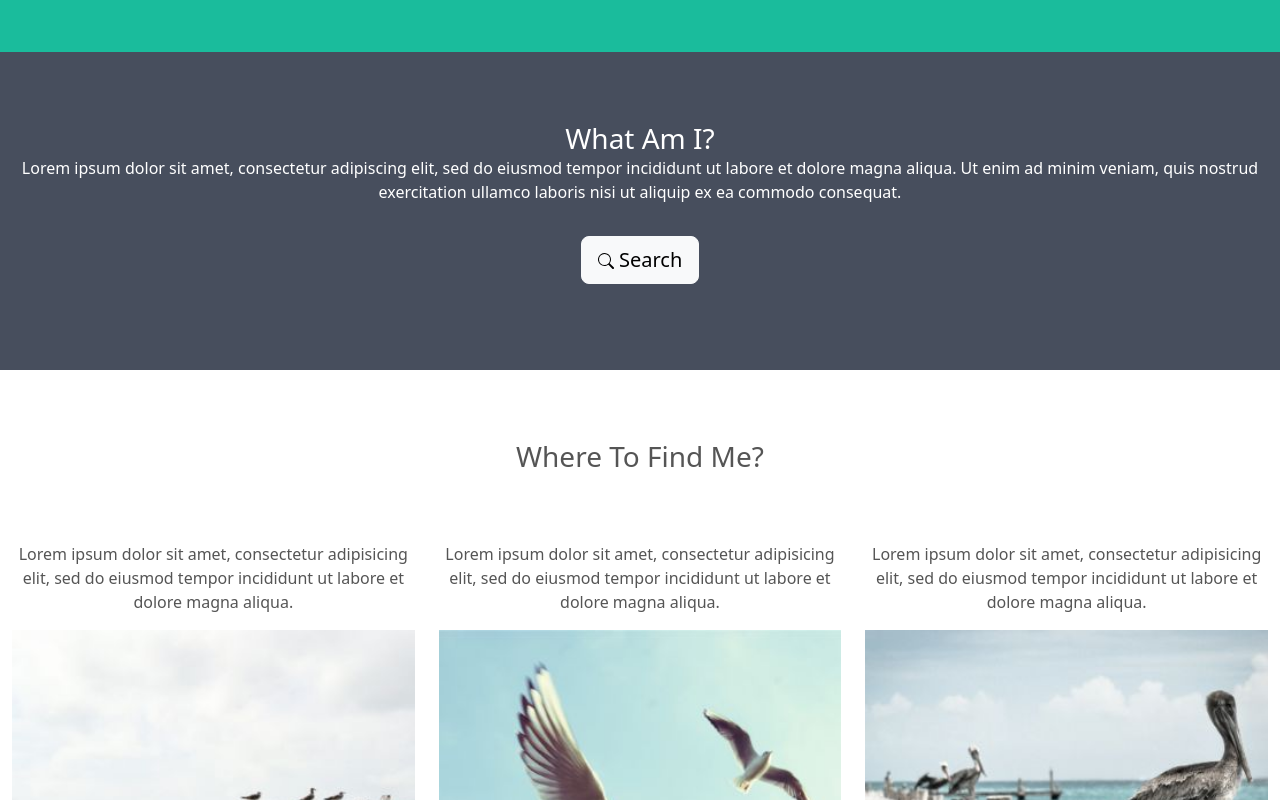
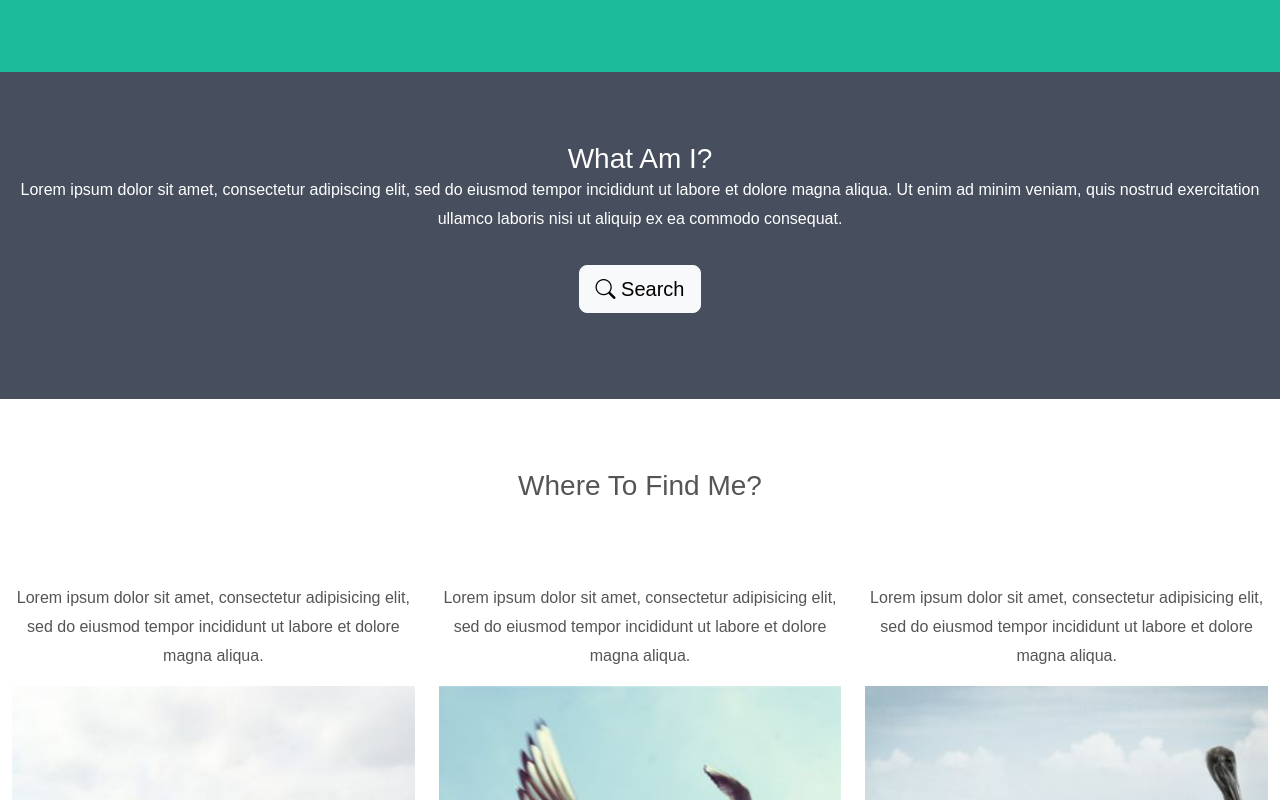
Before and after one commit to nagya0504/bootstrap-hf, a plain HTML site: page simplyme.html in a window 1280 px wide. Shown: the part 673-1473 px from the top of the page. Drawn offline with nearby package versions, Linux system fonts and the light colour scheme.

Commit message:
fix search icon (better way)

```diff
--- a/simplyme.html
+++ b/simplyme.html
@@ -4,9 +4,10 @@
     <meta charset="UTF-8">
     <meta http-equiv="X-UA-Compatible" content="IE=edge">
     <meta name="viewport" content="width=device-width, initial-scale=1.0">
-    <link rel="stylesheet" href="simplyme.css">
     <link href="https://cdn.jsdelivr.net/npm/bootstrap@5.2.1/dist/css/bootstrap.min.css" rel="stylesheet">
     <script src="https://cdn.jsdelivr.net/npm/bootstrap@5.2.1/dist/js/bootstrap.bundle.min.js"></script>
+    <link rel='stylesheet' href='https://cdnjs.cloudflare.com/ajax/libs/bootstrap-icons/1.9.1/font/bootstrap-icons.css' integrity='sha512-CaTMQoJ49k4vw9XO0VpTBpmMz8XpCWP5JhGmBvuBqCOaOHWENWO1CrVl09u4yp8yBVSID6smD4+gpzDJVQOPwQ==' crossorigin='anonymous'/>
+    <link rel="stylesheet" href="simplyme.css">
     <title>Simply me</title>
 </head>
 <body>
@@ -42,9 +43,7 @@
         <h3 class="my-0">What Am I?</h3>
         <p>Lorem ipsum dolor sit amet, consectetur adipiscing elit, sed do eiusmod tempor incididunt ut labore et dolore magna aliqua. Ut enim ad minim veniam, quis nostrud exercitation ullamco laboris nisi ut aliquip ex ea commodo consequat. </p>
         <a href="#" class="btn btn-light btn-lg my-3">
-          <svg xmlns="http://www.w3.org/2000/svg" width="16" height="16" fill="currentColor" class="bi bi-search" viewBox="0 0 16 16">
-            <path d="M11.742 10.344a6.5 6.5 0 1 0-1.397 1.398h-.001c.03.04.062.078.098.115l3.85 3.85a1 1 0 0 0 1.415-1.414l-3.85-3.85a1.007 1.007 0 0 0-.115-.1zM12 6.5a5.5 5.5 0 1 1-11 0 5.5 5.5 0 0 1 11 0z"/>
-          </svg>
+          <i class="bi bi-search"></i>
           Search
         </a>
       </div>
```
